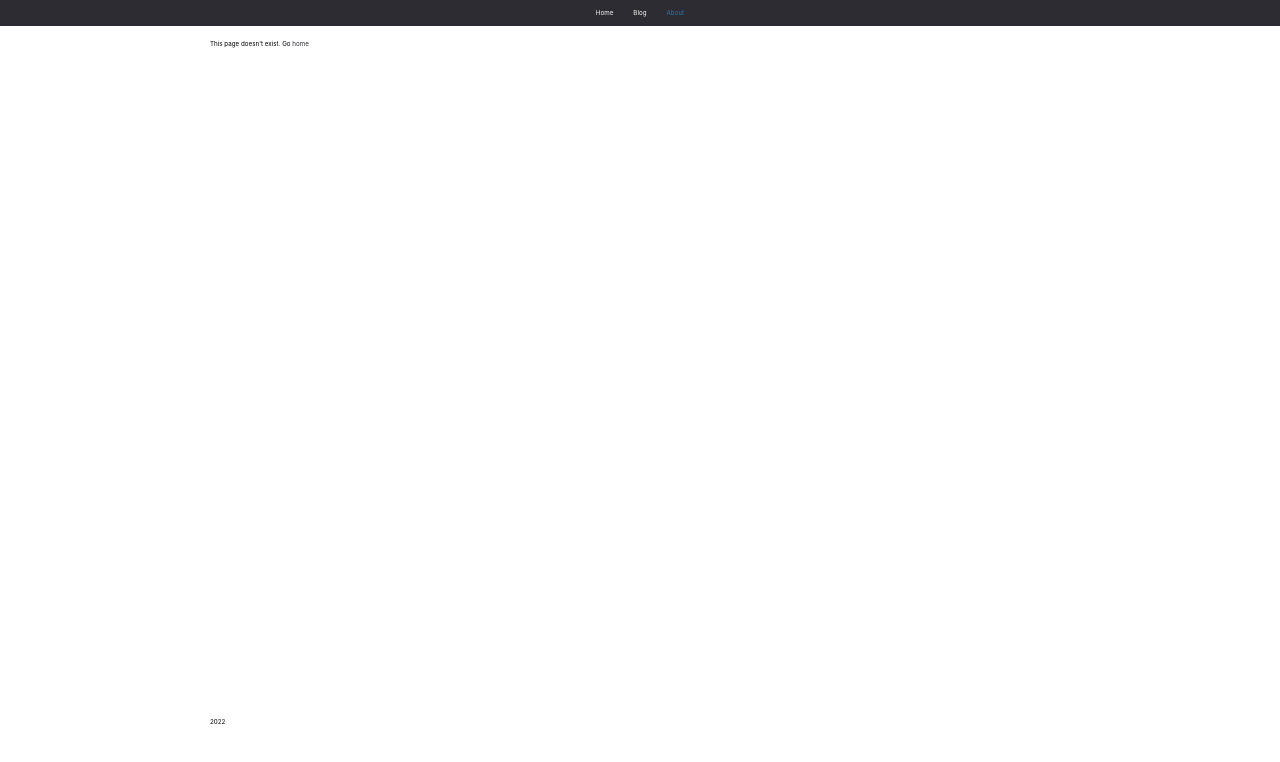
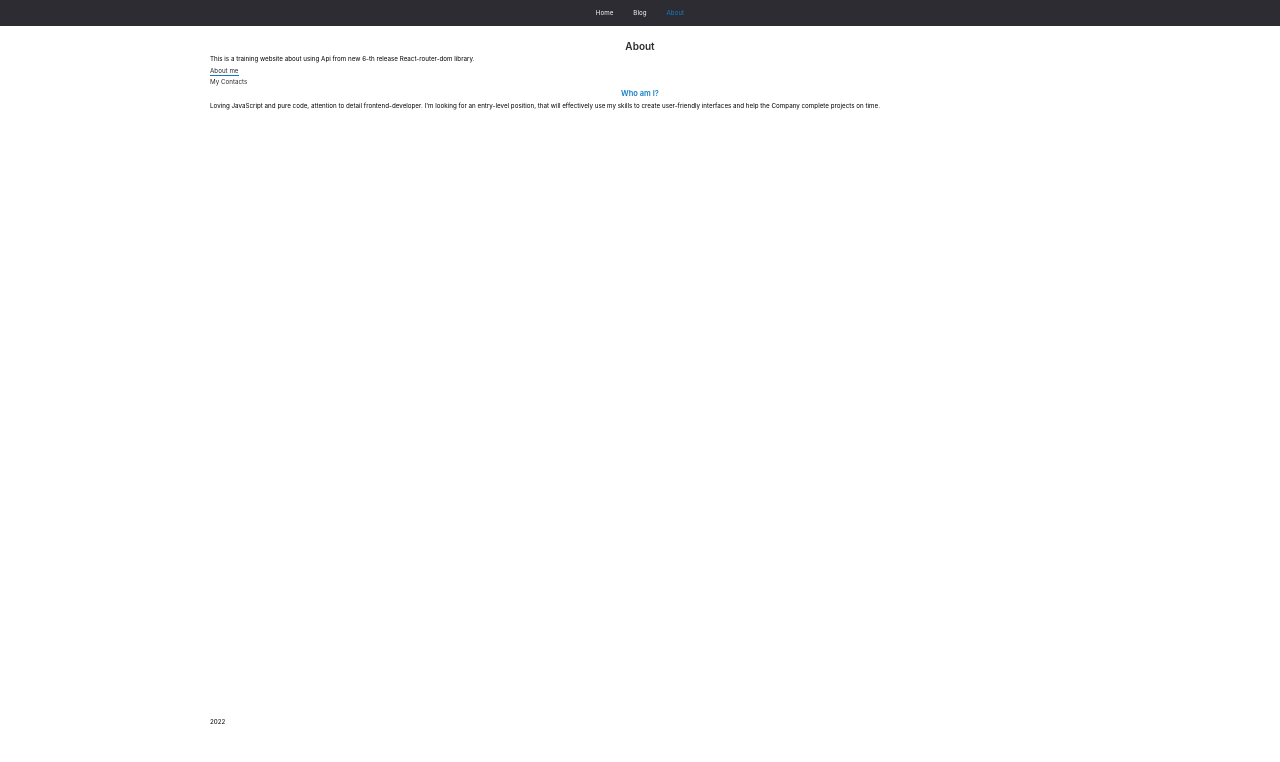
Before and after one commit to KostyanB/React-Router6-Demo, a React (Create React App) app: page /about/aboutme in a window 1280 px wide. Shown: the top 762 px of the page. Built offline with nearby package versions, Linux system fonts and the light colour scheme; no server answers.

Commit message:
new(router6): add about subPage & inserted routes for aboutPage

```diff
--- a/src/components/AppRoutes/AppRoutes.js
+++ b/src/components/AppRoutes/AppRoutes.js
@@ -1,23 +1,19 @@
 import { Routes, Route, Navigate } from 'react-router-dom';
 //Navigate для переадресации, парам replace - не сохранять в истории
 import Layout from '../Layout';
-import {
-  About,
-  Blog,
-  Home,
-  NotFound,
-  LogIn,
-  SinglePost,
-  CreatePost,
-  EditPost,
-} from '../../pages';
+import { About, Blog, Home, NotFound, LogIn } from '../../pages';
+import { SinglePost, CreatePost, EditPost } from '../../pages/PostSubPages';
+import { AboutMe, ContactMe } from '../../pages/AboutSubPages';
 import AuthRequire from '../Hoks/AuthRequire';
 
 const AppRoutes = () => (
   <Routes>
     <Route path='/' element={<Layout />}>
       <Route index element={<Home />} />
-      <Route path='about' element={<About />} />
+      <Route path='about/*' element={<About />}>
+        <Route path='aboutme' element={<AboutMe />} />
+        <Route path='contacts' element={<ContactMe />} />
+      </Route>
       <Route path='about-us' element={<Navigate to='/about' replace />} />
       <Route path='posts' element={<Blog />} />
       <Route path='posts/:id' element={<SinglePost />} />
--- a/src/components/CustomLink/CustomLink.js
+++ b/src/components/CustomLink/CustomLink.js
@@ -1,6 +1,7 @@
 import { Link, useMatch } from 'react-router-dom';
 
 const CustomLink = ({ children, to, ...otherProps }) => {
+  console.log('to: ', to);
   // end: false - проверка по части to
   // to.length === 1 у главной страницы '/'
   const match = useMatch({
--- a/src/css/style.css
+++ b/src/css/style.css
@@ -262,6 +262,21 @@ h1 {
   color: var(--color-bg);
 }
 
+h2 {
+  text-align: center;
+  font-size: 0.75rem;
+  font-weight: 600;
+  color: var(--color-active);
+}
+
+button,
+a,
+input {
+  -webkit-transition: all var(--anima-duration) ease-in-out;
+  -o-transition: all var(--anima-duration) ease-in-out;
+  transition: all var(--anima-duration) ease-in-out;
+}
+
 .container {
   width: min(900px, 100vw);
   padding-left: 2rem;
@@ -270,16 +285,8 @@ h1 {
 }
 
 .active-nav {
-  color: var(--color-active);
   cursor: default;
-}
-
-button,
-a,
-input {
-  -webkit-transition: all var(--anima-duration) ease-in-out;
-  -o-transition: all var(--anima-duration) ease-in-out;
-  transition: all var(--anima-duration) ease-in-out;
+  border-bottom: 0.5px solid var(--color-active);
 }
 
 .button {
@@ -303,6 +310,57 @@ input {
 
 .error {
   color: var(--color-error);
+}
+
+.contact {
+  color: var(--color-active);
+  border-bottom: 0.5px solid;
+  border-color: var(--color-bg);
+  font-weight: 500;
+}
+.contact:hover {
+  color: var(--color-bg);
+  border-color: var(--color-active);
+}
+
+header {
+  background-color: var(--color-bg);
+  padding: 1rem 0;
+  text-align: center;
+}
+header > a {
+  color: white;
+  text-decoration: none;
+  padding: 0 1rem;
+}
+header > a:hover {
+  text-decoration: underline;
+}
+
+main {
+  min-height: calc(100vh - 85px - 22px);
+  padding-top: 1.5rem;
+  padding-bottom: 1.5rem;
+}
+main ::-webkit-scrollbar {
+  width: 10px;
+}
+main ::-webkit-scrollbar-thumb {
+  background-color: var(--color-active);
+  border-radius: 100px;
+}
+main > div > a, main > div > ul > li > a {
+  text-decoration: none;
+  color: var(--color-bg);
+}
+main > div > a:hover, main > div > ul > li > a:hover {
+  color: var(--color-active);
+}
+main > div > ul > li, main > div > * {
+  margin-bottom: 5px;
+}
+main > div > ul > li > a > span::first-letter, main > div > p::first-letter, main > div > h1::first-letter {
+  text-transform: capitalize;
 }
 
 form {
@@ -345,43 +403,3 @@ form label {
   -ms-flex-item-align: center;
       align-self: center;
 }
-
-header {
-  background-color: var(--color-bg);
-  padding: 1rem 0;
-  text-align: center;
-}
-header > a {
-  color: white;
-  text-decoration: none;
-  padding: 0 1rem;
-}
-header > a:hover {
-  text-decoration: underline;
-}
-
-main {
-  min-height: calc(100vh - 85px - 22px);
-  padding-top: 1.5rem;
-  padding-bottom: 1.5rem;
-}
-main ::-webkit-scrollbar {
-  width: 10px;
-}
-main ::-webkit-scrollbar-thumb {
-  background-color: var(--color-active);
-  border-radius: 100px;
-}
-main > div > a, main > div > ul > li > a {
-  text-decoration: none;
-  color: var(--color-bg);
-}
-main > div > a:hover, main > div > ul > li > a:hover {
-  color: var(--color-active);
-}
-main > div > ul > li, main > div > * {
-  margin-bottom: 5px;
-}
-main > div > ul > li > a > span::first-letter, main > div > p::first-letter, main > div > h1::first-letter {
-  text-transform: capitalize;
-}
--- a/src/pages/About.js
+++ b/src/pages/About.js
@@ -1,23 +1,37 @@
-import { Outlet, Link } from 'react-router-dom';
+import { useCallback } from 'react';
+import { Outlet, NavLink } from 'react-router-dom';
 
 const About = () => {
+  const setActive = useCallback(
+    ({ isActive }) => (isActive ? 'active-nav' : ''),
+    [],
+  );
+
   return (
     <div>
-      <h1>About us</h1>
+      <h1>About</h1>
       <p>
         This is a training website about using Api from new 6-th release
         React-router-dom library.
       </p>
-      {/* <ul>
-                <li><Link to="contacts">Our Contacts</Link></li>
-                <li><Link to="team">Our Team</Link></li>
-            </ul> */}
+      <ul>
+        <li>
+          <NavLink to='aboutme' className={setActive}>
+            About me
+          </NavLink>
+        </li>
+        <li>
+          <NavLink to='contacts' className={setActive}>
+            My Contacts
+          </NavLink>
+        </li>
+      </ul>
 
       {/* <Routes>
                 <Route path="contacts" element={<p>Our contact</p>} />
                 <Route path="team" element={<p>Our team</p>} />
             </Routes> */}
-      {/* <Outlet /> */}
+      <Outlet />
     </div>
   );
 };
--- /dev/null
+++ b/src/pages/AboutSubPages/AboutMe.js
@@ -0,0 +1,13 @@
+const AdoutMe = () => (
+  <>
+    <h2>Who am I?</h2>
+    <p>
+      Loving JavaScript and pure code, attention to detail frontend-developer.
+      I'm looking for an entry-level position, that will effectively use my
+      skills to create user-friendly interfaces and help the Company complete
+      projects on time.
+    </p>
+  </>
+);
+
+export default AdoutMe;
--- /dev/null
+++ b/src/pages/AboutSubPages/ContactMe.js
@@ -0,0 +1,14 @@
+const ContactMe = () => (
+  <>
+    <h2>Contact Me</h2>
+    <p>
+      You can get my contacts and links to examples of my work in my{' '}
+      <a href='https://kostyanb.github.io/portfolio/' className='contact'>
+        Portfolio
+      </a>
+      .
+    </p>
+  </>
+);
+
+export default ContactMe;
--- /dev/null
+++ b/src/pages/AboutSubPages/index.js
@@ -0,0 +1,4 @@
+import AboutMe from './AboutMe';
+import ContactMe from './ContactMe';
+
+export { AboutMe, ContactMe };
--- a/src/pages/index.js
+++ b/src/pages/index.js
@@ -3,6 +3,5 @@ import Blog from './Blog';
 import Home from './Home';
 import NotFound from './NotFound';
 import LogIn from './LogIn';
-import { SinglePost, CreatePost, EditPost } from './PostSubPages';
 
-export { About, Blog, Home, NotFound, LogIn, SinglePost, CreatePost, EditPost };
+export { About, Blog, Home, NotFound, LogIn };
--- a/src/scss/_app.scss
+++ b/src/scss/_app.scss
@@ -28,6 +28,19 @@ h1 {
   color: var(--color-bg);
 }
 
+h2 {
+  text-align: center;
+  font-size: 0.75rem;
+  font-weight: 600;
+  color: var(--color-active);
+}
+
+button,
+a,
+input {
+  transition: all var(--anima-duration) ease-in-out;
+}
+
 .container {
   width: Min(900px, 100vw);
   padding-left: 2rem;
@@ -36,14 +49,8 @@ h1 {
 }
 
 .active-nav {
-  color: var(--color-active);
   cursor: default;
-}
-
-button,
-a,
-input {
-  transition: all var(--anima-duration) ease-in-out;
+  border-bottom: 0.5px solid var(--color-active);
 }
 
 .button {
@@ -59,38 +66,14 @@ input {
   color: var(--color-error);
 }
 
-form {
-  display: flex;
-  // flex-direction: column;
-  gap: 5px;
+.contact {
+  color: var(--color-active);
+  border-bottom: 0.5px solid;
+  border-color: var(--color-bg);
+  font-weight: 500;
 
-  input {
-    @include m.field;
-
-    &:focus {
-      @include m.hover-colors;
-    }
-
-    &[type='submit'],
-    &[type='checkbox'] {
-      cursor: pointer;
-    }
-
-    &[type='submit'] {
-      background: none;
-
-      &:hover {
-        @include m.hover-colors;
-      }
-    }
-
-    &[type='checkbox'] {
-      margin: 0;
-      align-self: center;
-    }
-  }
-
-  label {
-    align-self: center;
+  &:hover {
+    color: var(--color-bg);
+    border-color: var(--color-active);
   }
 }
--- a/src/scss/style.scss
+++ b/src/scss/style.scss
@@ -3,3 +3,4 @@
 @use './app';
 @use './header';
 @use './main';
+@use './form';
```
Also changed, not shown: src/hooks/useAuthNavigate.js (deleted, +0 -10 lines), src/scss/_form.scss (added, +37 -0 lines).
